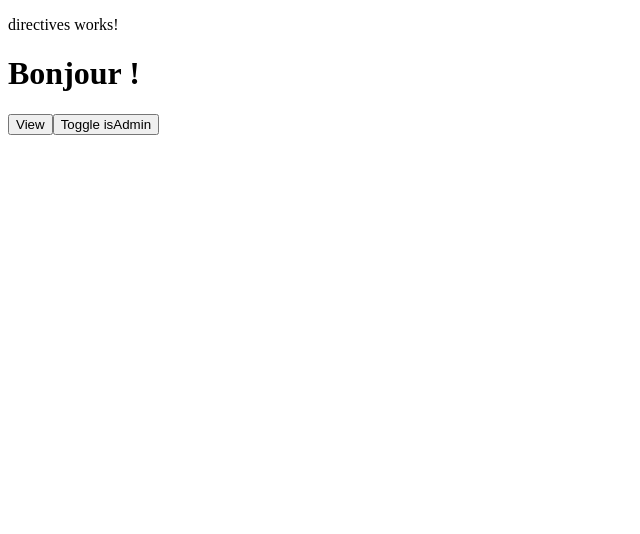
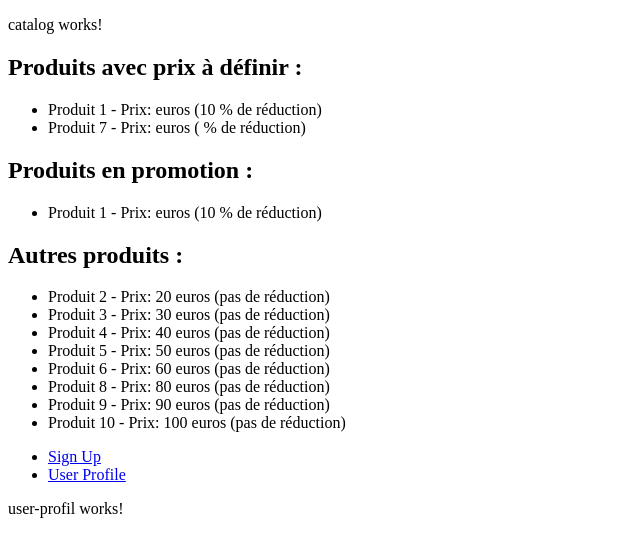
Before and after one commit to Emili084/Angular, an Angular app: page /user in a window 1280 px wide. Shown: the top 534 px of the page, without its empty margins (0-640 px from the left). Built offline with nearby package versions, Linux system fonts and the light colour scheme; grey boxes are pictures that could not be loaded.

Commit message:
update menu and sign up

```diff
--- a/src/app/app-routing.module.ts
+++ b/src/app/app-routing.module.ts
@@ -1,7 +1,13 @@
 import { NgModule } from '@angular/core';
-import { RouterModule, Routes } from '@angular/router';
+import { Routes, RouterModule } from '@angular/router';
+import { SignUpComponent } from './sign-up/sign-up.component';
+import { UserProfilComponent } from './user-profil/user-profil.component';
 
-const routes: Routes = [];
+const routes: Routes = [
+  { path: '', redirectTo: '/user', pathMatch: 'full' },
+  { path: 'signup', component: SignUpComponent },
+  { path: 'user', component: UserProfilComponent },
+];
 
 @NgModule({
   imports: [RouterModule.forRoot(routes)],
--- a/src/app/app.component.html
+++ b/src/app/app.component.html
@@ -1 +1,3 @@
-<app-directives></app-directives>
+<app-catalog></app-catalog>
+<app-menu></app-menu>
+<router-outlet></router-outlet>
--- /dev/null
+++ b/src/app/catalog/catalog.component.html
@@ -0,0 +1,19 @@
+<p>catalog works!</p>
+
+<h2 *ngIf="produitsAvecPrixNonDefini().length>0">Produits avec prix à définir :</h2>
+<ul>
+  <li *ngFor="let produit of produitsAvecPrixNonDefini()">
+    {{ produit.nom }} - Prix: {{ produit.prix }} euros ({{ produit.promo }} % de réduction)
+</ul>
+
+<h2 *ngIf="produitsEnPromotion().length>0">Produits en promotion :</h2>
+<ul>
+  <li *ngFor="let produit of produitsEnPromotion()">
+    {{ produit.nom }} - Prix: {{ produit.prix }} euros ({{ produit.promo }} % de réduction)
+</ul>
+
+<h2 *ngIf="autresProduits().length>0">Autres produits :</h2>
+<ul>
+  <li *ngFor="let produit of autresProduits()">
+    {{ produit.nom }} - Prix: {{ produit.prix }} euros (pas de réduction)
+</ul>
--- /dev/null
+++ b/src/app/catalog/catalog.component.ts
@@ -0,0 +1,49 @@
+import { Component } from '@angular/core';
+
+class Produit {
+  id: number;
+  nom: string;
+  prix: number | null;
+  promo: number | null;
+
+  constructor(id: number, nom: string, prix: number | null, promo: number | null) {
+    this.id = id;
+    this.nom = nom;
+    this.prix = prix;
+    this.promo = promo;
+  }
+}
+
+@Component({
+  selector: 'app-catalog',
+  templateUrl: './catalog.component.html',
+  styleUrls: ['./catalog.component.css'],
+})
+export class CatalogComponent {
+  produits: Produit[] = [
+    new Produit(1, 'Produit 1', null, 10),
+    new Produit(2, 'Produit 2', 20, null),
+    new Produit(3, 'Produit 3', 30, null),
+    new Produit(4, 'Produit 4', 40, null),
+    new Produit(5, 'Produit 5', 50, null),
+    new Produit(6, 'Produit 6', 60, null),
+    new Produit(7, 'Produit 7', null, null),
+    new Produit(8, 'Produit 8', 80, null),
+    new Produit(9, 'Produit 9', 90, null),
+    new Produit(10, 'Produit 10', 100, null),
+  ];
+
+  produitsAvecPrixNonDefini(): Produit[] {
+    return this.produits.filter((produit) => produit.prix === null);
+  }
+
+  produitsEnPromotion(): Produit[] {
+    return this.produits.filter((produit) => produit.promo !== null);
+  }
+
+  autresProduits(): Produit[] {
+    return this.produits.filter(
+      (produit) => produit.prix !== null && produit.promo === null
+    );
+  }
+}
--- /dev/null
+++ b/src/app/menu.component.html
@@ -0,0 +1,4 @@
+<ul>
+    <li><a routerLink="/signup">Sign Up</a></li>
+    <li><a routerLink="/user">User Profile</a></li>
+  </ul>
--- /dev/null
+++ b/src/app/sign-up/sign-up.component.html
@@ -0,0 +1 @@
+<p>sign-up works!</p>
```
Also changed, not shown: src/app/app.module.ts (+6 -2 lines), src/app/menu.component.ts (added, +8 -0 lines), src/app/sign-up/sign-up.component.ts (added, +10 -0 lines), src/app/catalog/catalog.component.css (added), src/app/menu.component.css (added), src/app/sign-up/sign-up.component.css (added), 2 other files (tests, documents, lock files or other folders).
